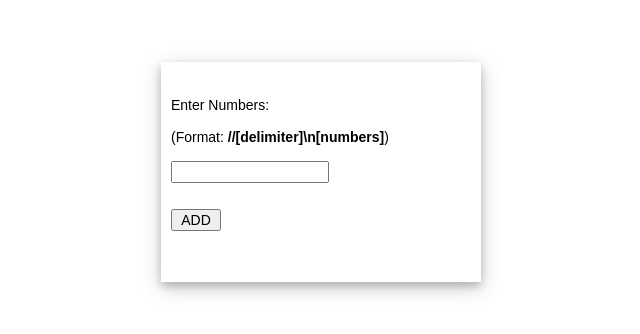
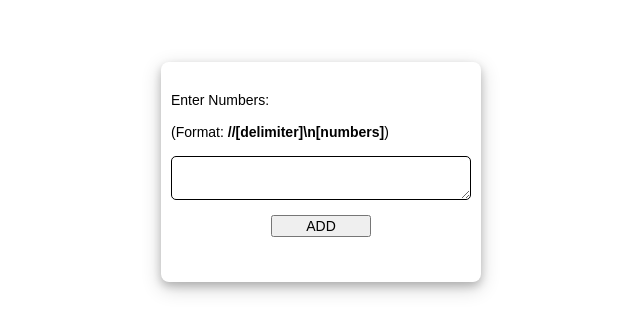
Before and after one commit to prajna-sagar/string-calculator, a React (Create React App) app: page / in a window 1280 px wide. Shown: the part 228-562 px from the top of the page, without its empty margins (319-959 px from the left). Built offline with nearby package versions, Linux system fonts and the light colour scheme; the HTML template or start-up script is replaced by a standard one.

Commit message:
Main logic

```diff
--- a/src/App.css
+++ b/src/App.css
@@ -18,9 +18,21 @@
   padding: 10px;
   flex-direction: column;
   box-shadow: 0 4px 8px 0 rgb(0 0 0 / 20%), 0 6px 20px 0 rgb(0 0 0 / 19%);
+  border-radius: 8px;
 }
 
 .add-button {
-  width: 50px;
-  margin-top:10px;
+  width: 100px;
+  margin: 0 auto;
+  margin-top: 15px;
 }
+
+.calculator-input {
+  border: 1px solid black;
+  padding: 5px;
+  border-radius: 5px;
+}
+
+p {
+  margin: 0
+}
--- a/src/Pages/StringCalculator.js
+++ b/src/Pages/StringCalculator.js
@@ -4,20 +4,46 @@ function StringCalculator() {
 	const [inputData, setInputData] = useState("")
 	const [result, setResult] = useState(null);
 	const [error, setError] = useState("");
+
+	const add = (numbers) => {
+		if (!numbers) return 0;
+		console.log('numbers ', numbers)
+		let delimiter = /,|\n/;
+		if (numbers.startsWith("//")) {
+			console.log('yess', numbers.includes("\\n"))
+			if (numbers.includes("\\n")) {
+				numbers = numbers.replace(/\\n/g, "\n");
+			}
+
+			const parts = numbers.split("\n");
+			delimiter = parts[0].slice(2);
+			numbers = parts.slice(1).join("\n");
+		}
+
+		const numArray = numbers.split(delimiter)
+			.map(n => {
+				const num = Number(n)
+				if (isNaN(num)) {
+					throw new Error(`Invalid Input: ${n}`);  // Throw error if not a valid number
+				}
+				return num;
+			})
+		console.log('numArray ', numArray)
+		const negatives = numArray.filter(n => n < 0);
+		if (negatives.length) {
+			throw new Error(`Negative numbers not allowed: ${negatives.join(", ")}`);
+		}
+
+		return numArray.reduce((sum, num) => sum + num, 0);
+	};
+
 	const handleAddition = () => {
 		try {
-            // Extract delimiter and numbers
-            let numbers = inputData.split(/[,\n]/).map(Number);
-
-            if (numbers.some(isNaN)) {
-                setError("Invalid input! Please enter valid numbers.");
+			setError("");
+			setResult(add(inputData));
+		} catch (e) {
+			setError(e.message);
 			setResult(null);
-            } else {
-                setError("");
-                setResult(0);
-            }
-        } catch (err) {
-            setError("Error in logic")
 		}
 	};
 
@@ -25,12 +51,11 @@ function StringCalculator() {
 		<div className="calculator-section">
 			<label>Enter Numbers:</label> <br />
 			<label>(Format: <b>//[delimiter]\n[numbers]</b>)</label> <br />
-        <input
-            style={{ width: "50%" }}
+			<textarea
+				className='calculator-input'
 				value={inputData}
 				onChange={(e) => setInputData(e.target.value)}
 			/>
-        <label>{inputData}</label><br />
 			<button className="add-button" onClick={handleAddition}>
 				ADD
 			</button>
@@ -38,7 +63,7 @@ function StringCalculator() {
 			{error ? (
 				<p style={{ color: "red" }}>{error}</p>
 			) : result !== null ? (
-            <p>Result: {result}</p>
+				<p>Result: <b>{result}</b></p>
 			) : null}
 		</div>
 	);
```
Lines whose indentation alone changed are shown as unchanged.
